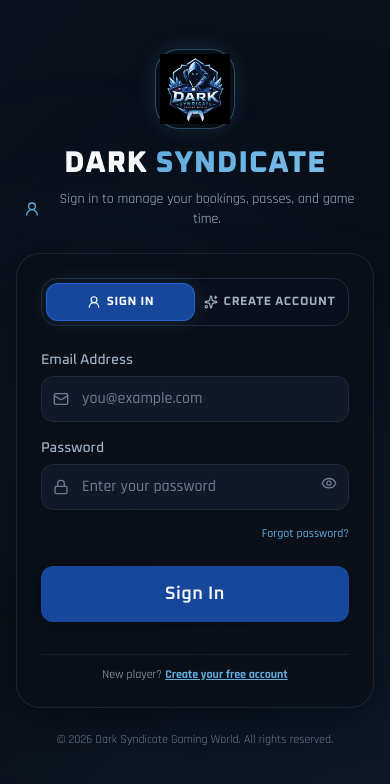
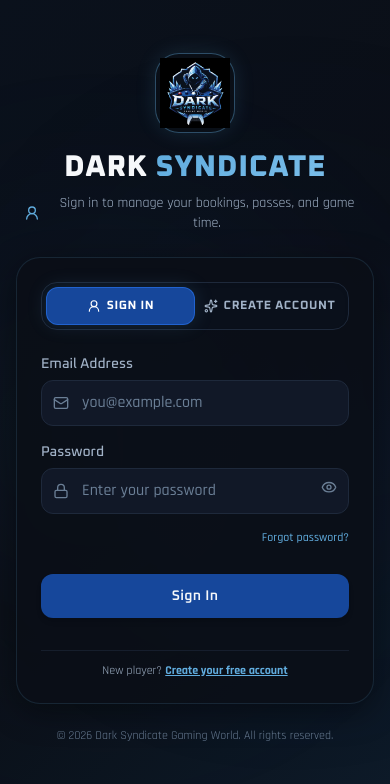
Before and after one commit to claudethreefree88-arch/dark, a Next.js app: page /login in a window 390 px wide. Shown: the top 784 px of the page. Built offline with nearby package versions, Linux system fonts and the light colour scheme; no server answers.

Commit message:
fix(auth): resize create and continue button to fit single line sleek height on mobile

```diff
--- a/src/app/(auth)/LoginView.tsx
+++ b/src/app/(auth)/LoginView.tsx
@@ -307,8 +307,8 @@ function LoginContent({ defaultTab = 'signin' }: LoginViewProps) {
                 type="submit"
                 isLoading={isLoginSubmitting}
                 fullWidth
-                size="lg"
-                className="mt-2"
+                size="md"
+                className="mt-3 h-11 sm:h-12 text-sm sm:text-base font-heading font-bold"
                 id="login-submit"
               >
                 {portalDetails.title}
@@ -423,13 +423,13 @@ function LoginContent({ defaultTab = 'signin' }: LoginViewProps) {
                 type="submit"
                 isLoading={isSignUpSubmitting}
                 fullWidth
-                size="lg"
+                size="md"
                 variant="accent"
-                className="mt-3 font-heading font-bold"
+                className="mt-4 h-11 sm:h-12 text-sm sm:text-base font-heading font-bold whitespace-nowrap"
                 id="register-submit"
               >
                 <span>Create Account & Continue</span>
-                <ArrowRight className="w-4 h-4 ml-1.5" />
+                <ArrowRight className="w-4 h-4 ml-1.5 shrink-0" />
               </Button>
 
               <div className="mt-4 pt-3 border-t border-ds-border/60 text-center">
--- a/src/app/(auth)/forgot-password/page.tsx
+++ b/src/app/(auth)/forgot-password/page.tsx
@@ -128,7 +128,8 @@ export default function ForgotPasswordPage() {
                   type="submit"
                   isLoading={isSubmitting}
                   fullWidth
-                  size="lg"
+                  size="md"
+                  className="mt-3 h-11 sm:h-12 text-sm sm:text-base font-heading font-bold"
                   id="forgot-submit"
                 >
                   Send Reset Link
```
